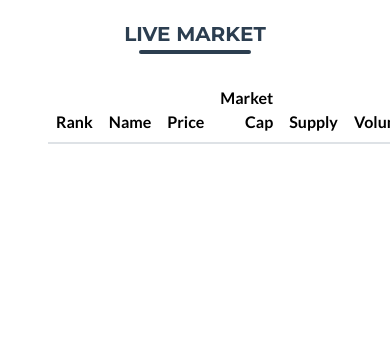
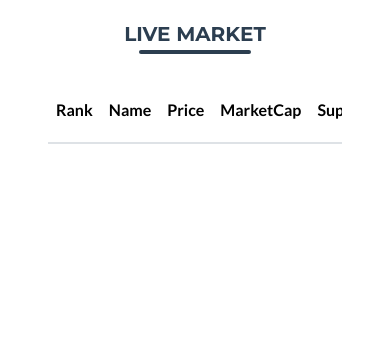
Before and after one commit to TuenFV/CryptoBlog, a Rails app: template app/views/home/prices.html.erb in a window 390 px wide. Shown: the part 66-420 px from the top of that part. Run offline with Rails 7, Linux system fonts and the light colour scheme; the template is opened without the code that fills it, so the values that code supplies are empty; the page is wider than the window, and the part outside it is not shown; style sheets or scripts are compiled from the project's sources; some libraries are stand-ins or nearby versions.

Commit message:
add table-responsive

```diff
--- a/app/views/home/_footer.html.erb
+++ b/app/views/home/_footer.html.erb
@@ -1,5 +1,5 @@
 <footer class="text-center text-lg-start text-white mt-auto"
-        style="background-color: #2c3e50">
+        style="background-color: #2c3e50;">
   <div class="p-3 pb-0">
     <div class="row">
       <div class="col-lg-4 mt-2 mb-0 text-center">
--- a/app/views/home/prices.html.erb
+++ b/app/views/home/prices.html.erb
@@ -10,17 +10,17 @@
     <%= search_field_tag(:ticker, nil, placeholder: 'Enter token name') %>
     <%= submit_tag("Search") %>
   <% end %>
-
+  <div class="table-responsive">
     <table class="table align-middle text-end table-hover">
-    <thead>
+      <thead class="align-middle">
         <tr>
           <th class="text-center">Rank</th>
           <th class="text-start">Name</th>
           <th>Price</th>
-        <th>Market Cap</th>
+          <th>MarketCap</th>
           <th>Supply</th>
-        <th>Volume(24Hr)</th>
-        <th>Change(24Hr)</th>
+          <th style="min-width: 90px;">Volume (24Hr)</th>
+          <th>Change (24Hr)</th>
         </tr>
       </thead>
       <% @prices["data"].each do |token| %>
--- a/app/views/pools/index.html.erb
+++ b/app/views/pools/index.html.erb
@@ -7,6 +7,7 @@
     <div class="divider-custom-line"></div>
   </div>
 
+  <div class="table-responsive">
     <table class="table table-hover table-bordered">
       <thead class="table-dark text-center">
         <tr>
@@ -24,7 +25,7 @@
         <%= render @pools %>
       </tbody>
     </table>
-
+  </div>
   <div class="ms-2">
     <%= link_to "New Project", new_pool_path, class:"btn btn-sm btn-primary" %>
   </div>
--- a/app/views/vestings/index.html.erb
+++ b/app/views/vestings/index.html.erb
@@ -10,7 +10,7 @@
     <div class="divider-custom-line"></div>
   </div>
   <h5 class="text-center"><%= @pool.vesting %></h5>
-
+  <div class="table-responsive">
     <table class="table table-hover table-bordered ps-2">
       <thead class="table-dark text-center">
         <tr>
@@ -30,7 +30,7 @@
       <% end %>
       </tbody>
     </table>
-
+  </div>
   <div>
     <%= link_to "New Vesting", new_pool_vesting_path(@pool), class:"btn btn-sm btn-primary" %>
     <%= link_to "Back", pools_path, class:"btn btn-sm btn-secondary" %>
```
Lines whose indentation alone changed are shown as unchanged.
